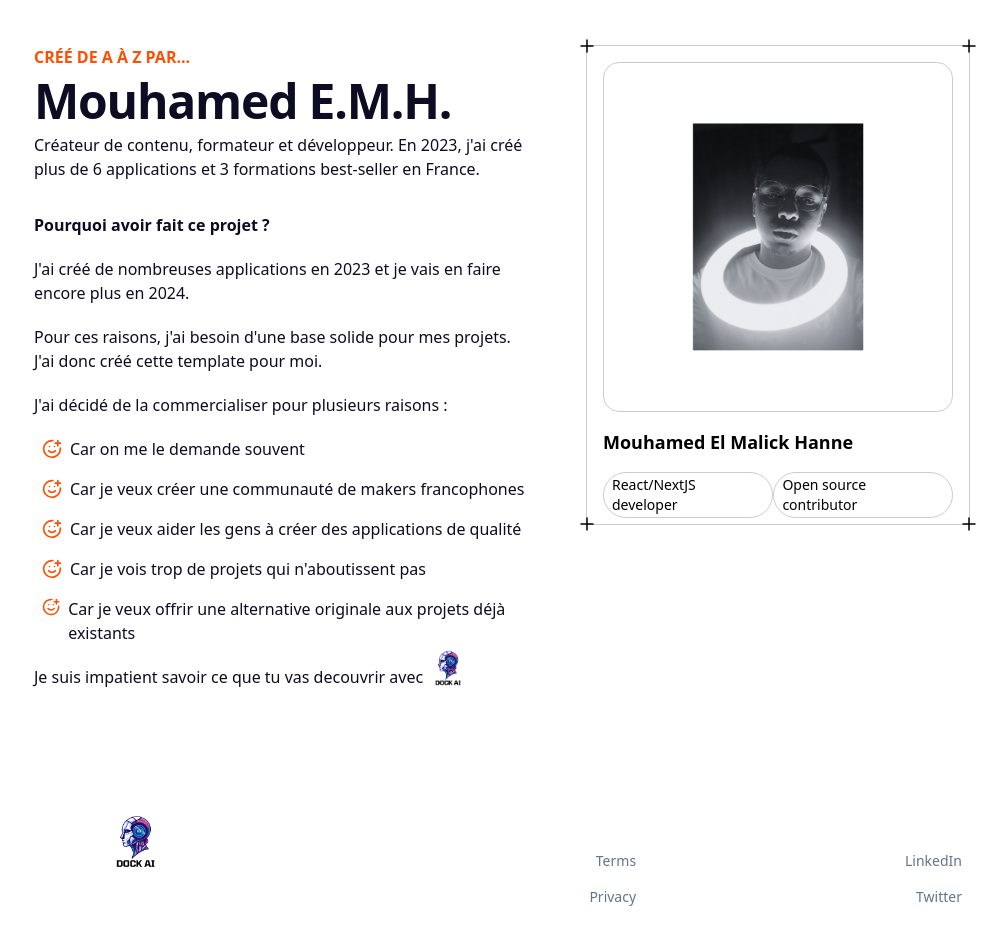
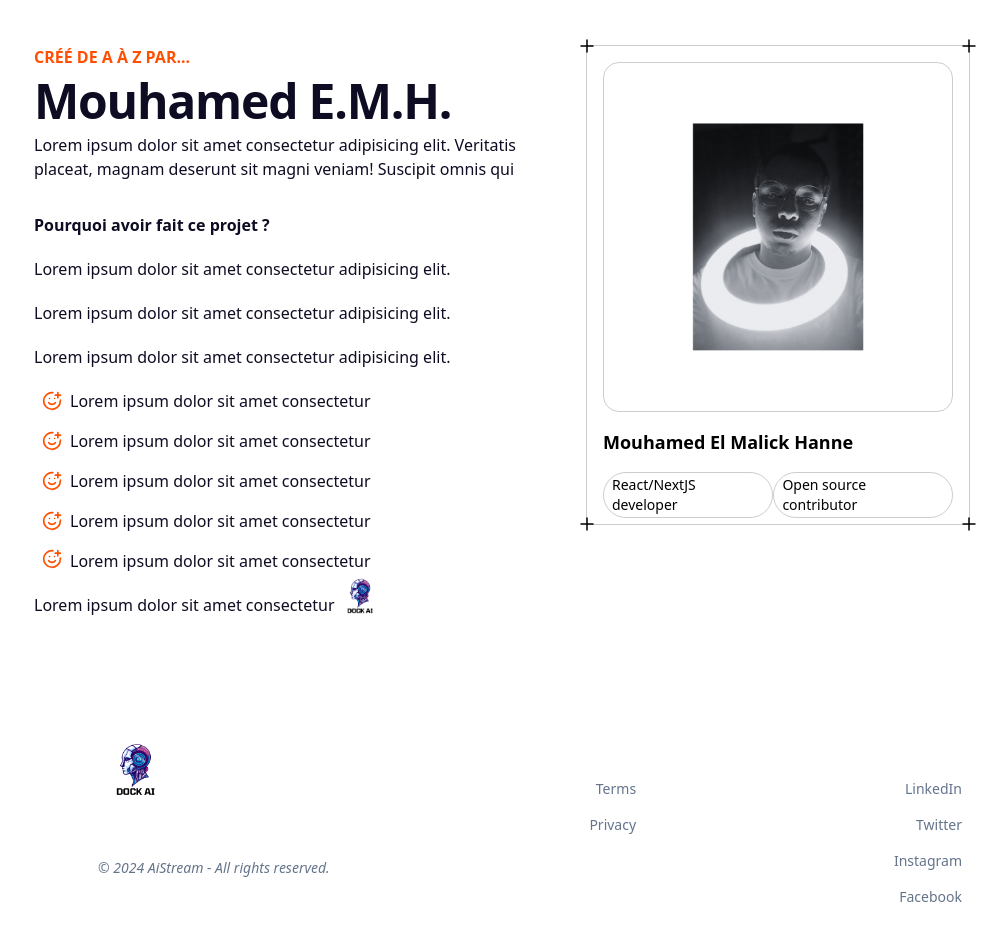
Before and after one commit to mouhamedhanne/Dock-AI, a Next.js app: page / in a window 1280 px wide. Shown: the part 3320-4246 px from the top of the page, without its empty margins (110-1117 px from the left). Built offline with nearby package versions, Linux system fonts and the light colour scheme.

Commit message:
Update creator

```diff
--- a/app/components/Creator.tsx
+++ b/app/components/Creator.tsx
@@ -49,53 +49,44 @@ export default function Creator() {
         </h2>
         <div className="">
           <p>
-            Créateur de contenu, formateur et développeur. En 2023, j'ai créé
-            plus de 6 applications et 3 formations best-seller en France.
+            Lorem ipsum dolor sit amet consectetur adipisicing elit. Veritatis
+            placeat, magnam deserunt sit magni veniam! Suscipit omnis qui
           </p>
           <div className="mt-8">
             <h3 className="font-bold">Pourquoi avoir fait ce projet ?</h3>
             <p className="mt-5">
-              J'ai créé de nombreuses applications en 2023 et je vais en faire
-              encore plus en 2024.
+              Lorem ipsum dolor sit amet consectetur adipisicing elit.
             </p>
             <p className="mt-5">
-              Pour ces raisons, j'ai besoin d'une base solide pour mes projets.
-              J'ai donc créé cette template pour moi.
+              Lorem ipsum dolor sit amet consectetur adipisicing elit.
             </p>
             <p className="mt-5">
-              J'ai décidé de la commercialiser pour plusieurs raisons :
+              Lorem ipsum dolor sit amet consectetur adipisicing elit.
             </p>
             <ul className="mt-5">
               <div className="ml-2 mb-4 flex items-center space-x-2">
                 <SmilePlus size="20" className="text-text_primary" />
-                <li>Car on me le demande souvent</li>
+                <li>Lorem ipsum dolor sit amet consectetur</li>
               </div>
               <div className="ml-2 mb-4 flex items-center space-x-2">
                 <SmilePlus size="20" className="text-text_primary" />
-                <li>Car je veux créer une communauté de makers francophones</li>
+                <li>Lorem ipsum dolor sit amet consectetur</li>
               </div>
               <div className="ml-2 mb-4 flex items-center space-x-2">
                 <SmilePlus size="20" className="text-text_primary" />
-                <li>
-                  Car je veux aider les gens à créer des applications de qualité
-                </li>
+                <li>Lorem ipsum dolor sit amet consectetur</li>
               </div>
               <div className="ml-2 mb-4 flex items-center space-x-2">
                 <SmilePlus size="20" className="text-text_primary" />
-                <li>Car je vois trop de projets qui n'aboutissent pas</li>
+                <li>Lorem ipsum dolor sit amet consectetur</li>
               </div>
               <div className="ml-2 flex items-start space-x-2">
                 <SmilePlus size="20" className="text-text_primary" />
-                <li>
-                  Car je veux offrir une alternative originale aux projets déjà
-                  existants
-                </li>
+                <li>Lorem ipsum dolor sit amet consectetur</li>
               </div>
             </ul>
             <div className="flex items-start">
-              <p className="mt-5">
-                Je suis impatient savoir ce que tu vas decouvrir avec
-              </p>
+              <p className="mt-5">Lorem ipsum dolor sit amet consectetur</p>
               <Image src={DockAI} alt="Dock AI" width={50} />
             </div>
           </div>
```
